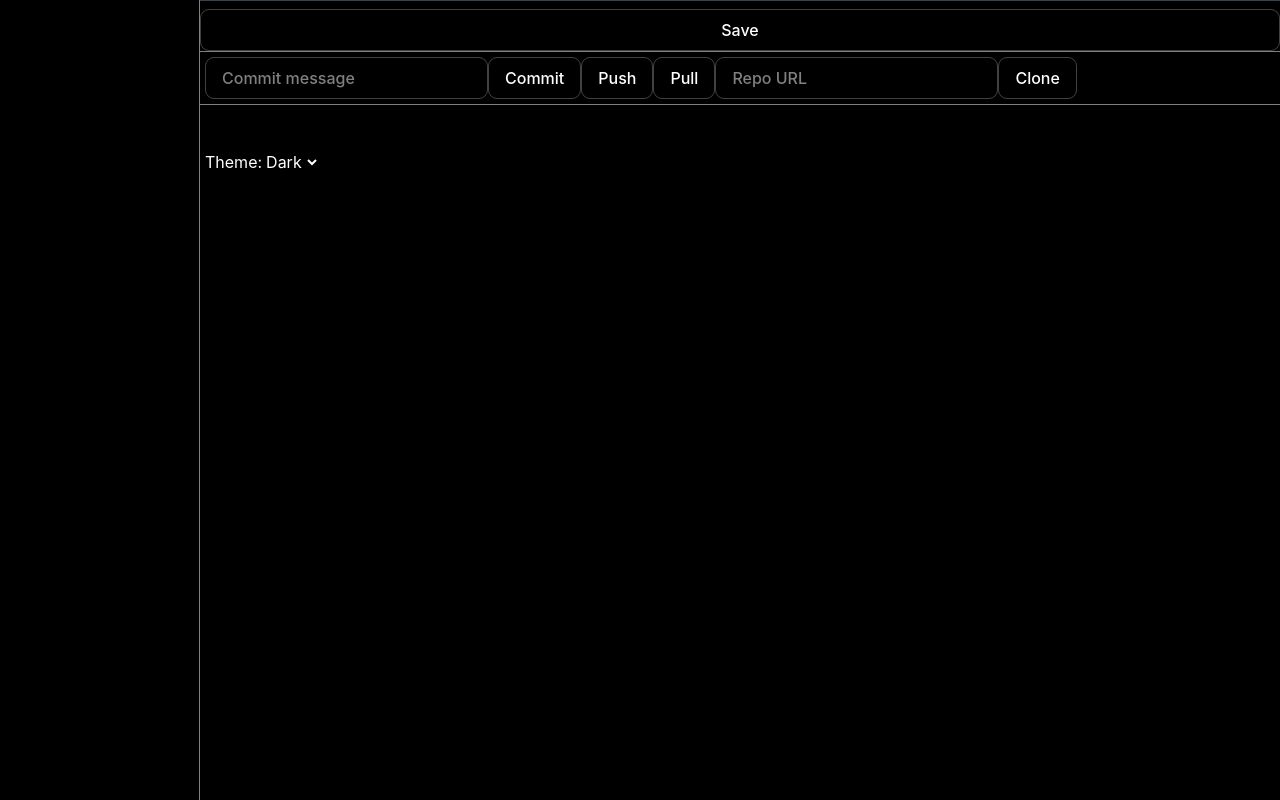
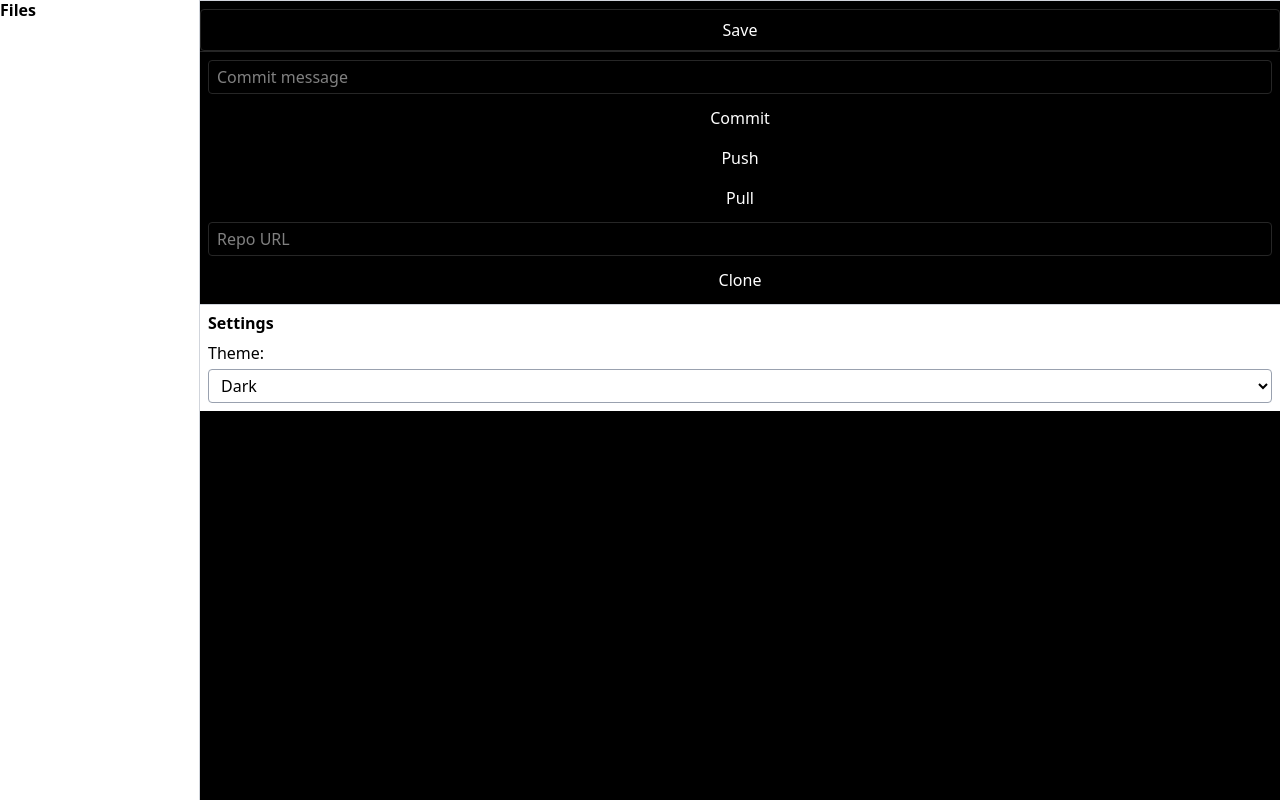
Before and after one commit to avantenaidoo/RogueRenegade, a React (Vite) app: page / in a window 1280 px wide. Built offline with nearby package versions, Linux system fonts and the light colour scheme; what @isomorphic-git/lightning-fs would draw is missing.

Commit message:
updated all css to new full dark light them and styles - editted all component files, workspace file updated and app.css fully revamped

```diff
--- a/src/App.css
+++ b/src/App.css
@@ -1,61 +1,87 @@
 @import "tailwindcss";
-
 @plugin "tailwindcss-animate";
 @import "tw-animate-css";
 
-@custom-variant dark (&:is(.dark *));
 
-/* Enables class-based dark mode (for Tailwind/shadcn) */
 /* ========================
-   Dark mode class-based setup
+   CSS Reset (modern, minimal)
    ======================== */
-.dark {
-  --bg-main: #000000;          /* black background */
-  --text-main: #ffffff;        /* main text white */
-  --text-hint: #aaff00;        /* lime hints */
+*,
+*::before,
+*::after {
+  box-sizing: border-box;
+}
+
+html,
+body {
+  padding: 0;
+  margin: 0;
 }
 
 /* ========================
-   Light mode defaults
+   Base colors (Next.js-like)
    ======================== */
 :root {
-  --bg-main: #ffffff;          /* white background */
-  --text-main: #000000;        /* main text black */
-  --text-hint: #aaff00;        /* lime hints */
+  color-scheme: light;
+
+  --background: #ffffff;
+  --foreground: #000000;
+
+  --muted: #f5f5f5;
+  --muted-foreground: #737373;
+
+  --border: #e5e5e5;
+}
+
+/* Dark mode (system or .dark class) */
+.dark {
+  color-scheme: dark;
+
+  --background: #000000;
+  --foreground: #ffffff;
+
+  --muted: #111111;
+  --muted-foreground: #a3a3a3;
+
+  --border: #262626;
 }
 
 /* ========================
-   Base styles
+   Base typography
    ======================== */
 body {
-  background-color: var(--bg-main);
-  color: var(--text-main);
-  font-family: Inter, Avenir, Helvetica, Arial, sans-serif;
+  background-color: var(--background);
+  color: var(--foreground);
+
+  font-family: ui-sans-serif, system-ui, -apple-system,
+    BlinkMacSystemFont, "Segoe UI", Roboto, Inter,
+    Helvetica, Arial, sans-serif;
+
+  line-height: 1.5;
   font-size: 16px;
-  line-height: 1.5rem;
-  font-weight: 400;
 
   -webkit-font-smoothing: antialiased;
   -moz-osx-font-smoothing: grayscale;
-  text-rendering: optimizeLegibility;
 }
 
-h1, h2, h3, h4, h5, h6 {
-  color: var(--text-main);
-  margin: 0.5rem 0;
-}
-
-h1 span, h2 span, h3 span {
-  color: var(--text-hint); /* lime highlights inside headings */
+/* Headings inherit color like Next.js */
+h1,
+h2,
+h3,
+h4,
+h5,
+h6 {
+  font-weight: 600;
+  line-height: 1.25;
 }
 
 /* ========================
-   Links
+   Links (neutral, predictable)
    ======================== */
 a {
-  color: var(--text-hint);
-  font-weight: 500;
+  color: inherit;
   text-decoration: underline;
+  text-underline-offset: 3px;
 }
 
 a:hover {
@@ -63,44 +89,47 @@ a:hover {
 }
 
 /* ========================
-   Inputs and buttons
+   Buttons & inputs
    ======================== */
-input, button {
-  border-radius: 9px;
-  border: 1px solid #424141; /* thin gray line */
-  background-color: transparent; /* transparent base */
-  color: inherit; /* uses text color (black in light, white in dark) */
-  padding: 0.5em 1em;
-  font-size: 1em;
-  font-weight: 500;
-  cursor: pointer;
-  transition: all 0.2s ease-in-out;
-}
+/* DO NOT style buttons globally */
+/* Let Tailwind / Once UI handle them */
 
-button {
-  cursor: pointer;
-}
-
-button:hover {
-  opacity: 0.8;
-}
-
-button:active {
-  opacity: 0.6;
+button,
+input,
+textarea,
+select {
+  font: inherit;
+  color: inherit;
 }
 
 /* ========================
-   Utility classes
+   Media
    ======================== */
-.bg-main { background-color: var(--bg-main); }
-.text-main { color: var(--text-main); }
-.text-hint { color: var(--text-hint); }
+img,
+video {
+  max-width: 100%;
+  height: auto;
+  display: block;
+}
 
 /* ========================
-   Example container
+   Utility helpers
    ======================== */
-.container {
-  max-width: 1200px;
-  margin: 0 auto;
-  padding: 2rem;
+.border-default {
+  border-color: var(--border);
 }
+
+.bg-default {
+  background-color: var(--background);
+}
+
+.text-muted {
+  color: var(--muted-foreground);
+}
+
+/* Utility classes for Tailwind + CSS variables */
+.bg-default { background-color: var(--background); }
+.text-default { color: var(--foreground); }
+.border-default { border-color: var(--border); }
+.bg-muted { background-color: var(--muted); }
+.text-muted { color: var(--muted-foreground); }
--- a/src/components/Editor.tsx
+++ b/src/components/Editor.tsx
@@ -9,7 +9,7 @@ interface EditorProps {
 
 export default function Editor({ value, onChange, theme, path }: EditorProps) {
   return (
-    <div style={{ flex: 1, height: "100%" }}>
+    <div className="flex-1 h-full flex flex-col bg-white dark:bg-black">
       <MonacoEditor
         height="100%"
         language="javascript"
@@ -18,7 +18,9 @@ export default function Editor({ value, onChange, theme, path }: EditorProps) {
         onChange={onChange}
         options={{ automaticLayout: true }}
       />
-      <div style={{ fontSize: 12, color: "#888", padding: "2px 5px" }}>{path}</div>
+      <div className="text-xs text-gray-700 dark:text-gray-300 px-1 py-0.5 bg-white dark:bg-black">
+        {path}
+      </div>
     </div>
   );
 }
--- a/src/components/FileExplorer.tsx
+++ b/src/components/FileExplorer.tsx
@@ -28,11 +28,17 @@ export default function FileExplorer() {
   }
 
   return (
-    <div style={{ width: "200px", borderRight: "1px solid gray" }}>
-      <h4>Files</h4>
-      <ul>
+    <div className="w-50 border-r border-gray-300 dark:border-gray-700 bg-white dark:bg-black">
+      <h4 className="text-black dark:text-white">Files</h4>
+      <ul className="text-black dark:text-white">
         {files.map(f => (
-          <li key={f} onClick={() => openFile(f)}>{f}</li>
+          <li
+            key={f}
+            onClick={() => openFile(f)}
+            className="cursor-pointer hover:underline"
+          >
+            {f}
+          </li>
         ))}
       </ul>
     </div>
--- a/src/components/GitPanel.tsx
+++ b/src/components/GitPanel.tsx
@@ -1,4 +1,4 @@
-import { useState } from "react";
+import { useState, useEffect } from "react";
 import { useEditorStore } from "../store";
 import { commit, push, pull, clone, initGit } from "../utils/git";
 
@@ -15,22 +15,74 @@ export default function GitPanel() {
     await commit(activeTab.path, message);
   }
 
+  // =========================
+  // 🔍 DEBUG MUTATION OBSERVER
+  // =========================
+  useEffect(() => {
+    const observer = new MutationObserver((mutations) => {
+      mutations.forEach((m) => {
+        if (m.type === "attributes") {
+          const el = m.target as HTMLElement;
+          const styles = getComputedStyle(el);
+          console.log("🟢 MUTATION OBSERVER:", el.tagName, el.className);
+          console.log("    bg:", styles.backgroundColor, "color:", styles.color);
+        }
+      });
+    });
+
+    const container = document.getElementById("git-panel-container");
+    if (container) {
+      observer.observe(container, {
+        attributes: true,
+        attributeFilter: ["class", "style"],
+        subtree: true,
+      });
+    }
+
+    return () => observer.disconnect();
+  }, []);
+
   return (
-    <div style={{ borderTop: "1px solid gray", padding: "5px" }}>
+    <div
+      id="git-panel-container"
+      className="border-t border-(--border) dark:border-(--border-dark) p-2 flex flex-col gap-2"
+    >
       <input
+        className="px-2 py-1 border border-(--border) dark:border-(--border-dark) rounded bg-(--bg-main) dark:bg-(--bg-main-dark) text-(--text-main) dark:text-(--text-main-dark)"
         placeholder="Commit message"
         value={message}
         onChange={e => setMessage(e.target.value)}
       />
-      <button onClick={handleCommit}>Commit</button>
-      <button onClick={() => push()}>Push</button>
-      <button onClick={() => pull()}>Pull</button>
+      <button
+        className="px-2 py-1 bg-(--button-bg) dark:bg-(--button-bg-dark) text-(--text-main) dark:text-(--text-main-dark) rounded hover:bg-(--button-hover-bg) dark:hover:bg-(--button-hover-bg-dark)"
+        onClick={handleCommit}
+      >
+        Commit
+      </button>
+      <button
+        className="px-2 py-1 bg-(--button-bg) dark:bg-(--button-bg-dark) text-(--text-main) dark:text-(--text-main-dark) rounded hover:bg-(--button-hover-bg) dark:hover:bg-(--button-hover-bg-dark)"
+        onClick={() => push()}
+      >
+        Push
+      </button>
+      <button
+        className="px-2 py-1 bg-(--button-bg) dark:bg-(--button-bg-dark) text-(--text-main) dark:text-(--text-main-dark) rounded hover:bg-(--button-hover-bg) dark:hover:bg-(--button-hover-bg-dark)"
+        onClick={() => pull()}
+      >
+        Pull
+      </button>
       <input
+        className="px-2 py-1 border border-(--border) dark:border-(--border-dark) rounded bg-(--bg-main) dark:bg-(--bg-main-dark) text-(--text-main) dark:text-(--text-main-dark)"
         placeholder="Repo URL"
         value={repoUrl}
         onChange={e => setRepoUrl(e.target.value)}
       />
-      <button onClick={() => clone(repoUrl, "/cloned-repo")}>Clone</button>
+      <button
+        className="px-2 py-1 bg-(--button-bg) dark:bg-(--button-bg-dark) text-(--text-main) dark:text-(--text-main-dark) rounded hover:bg-(--button-hover-bg) dark:hover:bg-(--button-hover-bg-dark)"
+        onClick={() => clone(repoUrl, "/cloned-repo")}
+      >
+        Clone
+      </button>
     </div>
   );
 }
--- a/src/components/SettingsPanel.tsx
+++ b/src/components/SettingsPanel.tsx
@@ -5,11 +5,15 @@ interface SettingsProps {
 
 export default function SettingsPanel({ theme, setTheme }: SettingsProps) {
   return (
-    <div style={{ borderTop: "1px solid gray", padding: "5px" }}>
-      <h4>Settings</h4>
-      <label>
+    <div className="border-t border-gray-300 dark:border-gray-700 p-2 flex flex-col gap-2 bg-white dark:bg-black">
+      <h4 className="text-black dark:text-white">Settings</h4>
+      <label className="flex flex-col text-black dark:text-white">
         Theme:
-        <select value={theme} onChange={e => setTheme(e.target.value as any)}>
+        <select
+          value={theme}
+          onChange={e => setTheme(e.target.value as any)}
+          className="mt-1 px-2 py-1 border border-gray-400 dark:border-gray-600 rounded bg-white dark:bg-gray-800 text-black dark:text-white"
+        >
           <option value="vs-dark">Dark</option>
           <option value="vs-light">Light</option>
         </select>
--- a/src/pages/Workspace.tsx
+++ b/src/pages/Workspace.tsx
@@ -14,7 +14,43 @@ export default function Workspace() {
 
   const activeTab = tabs[activeTabIndex];
 
-  // Update Tailwind dark class when isDarkMode changes
+  // =========================
+  // 🔍 MUTATION OBSERVER DEBUG
+  // =========================
+  useEffect(() => {
+    const observer = new MutationObserver((mutations) => {
+      mutations.forEach((m) => {
+        if (m.type === "attributes") {
+          const el = m.target as HTMLElement;
+          const styles = getComputedStyle(el);
+          if (
+            document.documentElement.classList.contains("dark") &&
+            styles.backgroundColor !== "rgb(0, 0, 0)" &&
+            styles.backgroundColor !== "rgba(0, 0, 0, 0)"
+          ) {
+            console.warn(
+              "🧨 ELEMENT WITH LIGHT BACKGROUND IN DARK MODE:",
+              el,
+              styles.backgroundColor,
+              styles.color
+            );
+          }
+        }
+      });
+    });
+
+    observer.observe(document.body, {
+      attributes: true,
+      attributeFilter: ["style", "class"],
+      subtree: true,
+    });
+
+    return () => observer.disconnect();
+  }, []);
+
+  // =========================
+  // 🌗 DARK MODE TOGGLER
+  // =========================
   useEffect(() => {
     if (isDarkMode) {
       document.documentElement.classList.add("dark");
@@ -23,10 +59,19 @@ export default function Workspace() {
       document.documentElement.classList.remove("dark");
       setTheme("vs-light");
     }
+
+    // 🔎 Computed style check
+    setTimeout(() => {
+      const styles = getComputedStyle(document.body);
+      console.group("🌗 COMPUTED BODY STYLES");
+      console.log("background:", styles.backgroundColor);
+      console.log("color:", styles.color);
+      console.groupEnd();
+    }, 300);
   }, [isDarkMode]);
 
   return (
-    <div className="flex h-screen bg-white text-black dark:bg-black dark:text-white">
+    <div className="flex h-screen bg-default text-default dark:bg-muted dark:text-default">
       <FileExplorer />
 
       <div className="flex-1 flex flex-col">
@@ -42,7 +87,7 @@ export default function Workspace() {
               }`}
               onClick={() => setActiveTab(i)}
             >
-              <span className="font-semibold dark:text-lime-400">
+              <span className="font-semibold text-default dark:text-muted">
                 {t.path.split("/").pop()}
               </span>
               <button
@@ -67,7 +112,7 @@ export default function Workspace() {
 
         {/* Save Button */}
         <button
-          className="mt-2 px-4 py-2 bg-gray-200 dark:bg-gray-800 text-black dark:text-white rounded hover:bg-gray-300 dark:hover:bg-gray-700"
+          className="mt-2 px-4 py-2 bg-default dark:bg-muted text-default dark:text-default border border-default dark:border-muted rounded hover:bg-gray-300 dark:hover:bg-gray-700"
           onClick={() =>
             activeTab && saveFile(activeTab.path, activeTab.content)
           }
```
